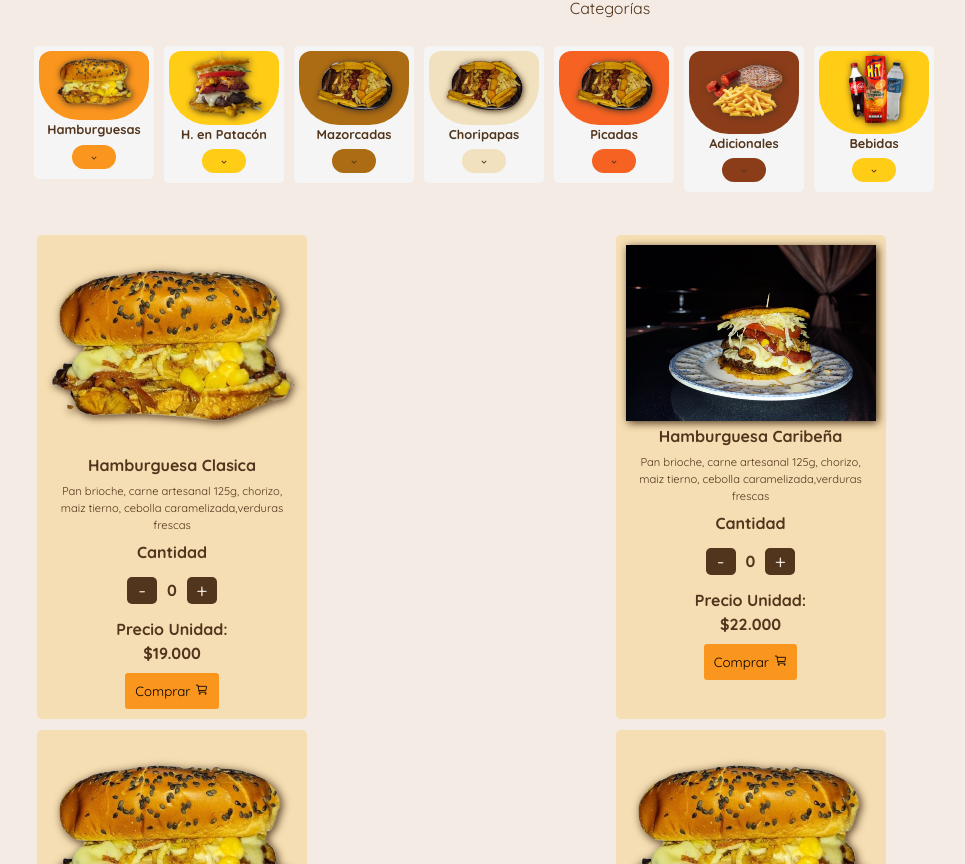
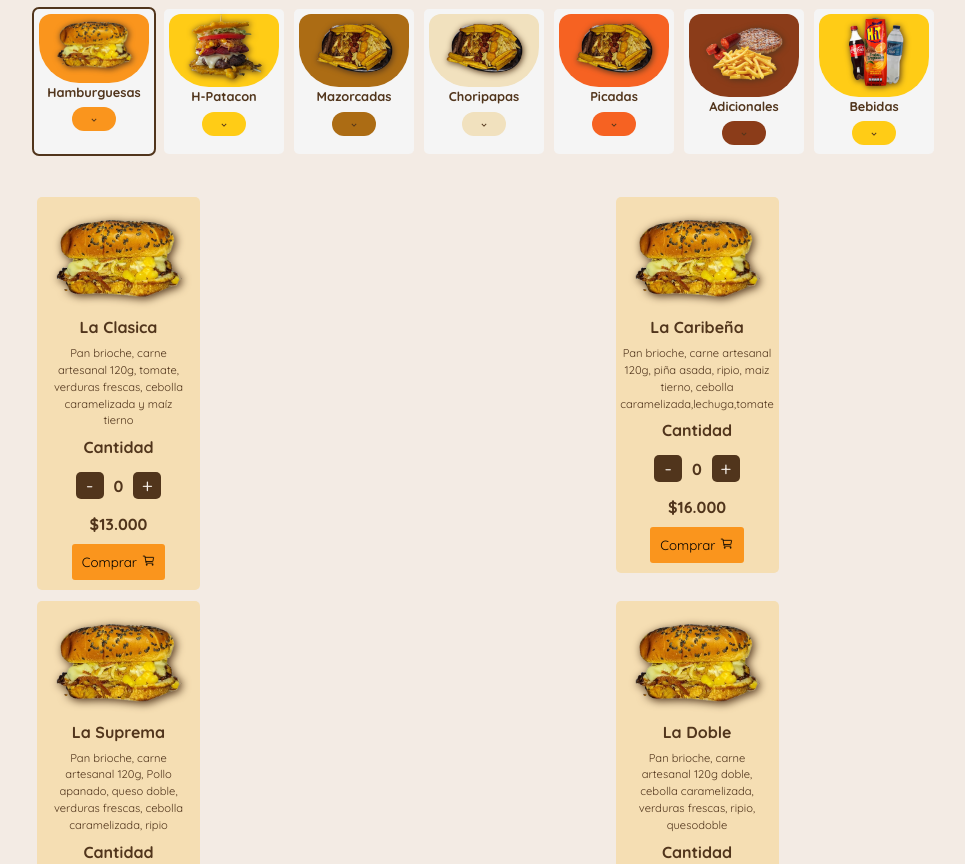
Before and after one commit to IngJuanMa/Arreboles-WebSite, a React (Vite) app: page / in a window 1280 px wide. Shown: the part 1096-1960 px from the top of the page, without its empty margins (30-995 px from the left). Built offline with nearby package versions, Linux system fonts and the light colour scheme; a web font is replaced by a local one.

Commit message:
Adicion de funcionalidad de filtro por categoría y adicion de nuevos productos

```diff
--- a/src/Components/CardNavCategoria/CardNav.css
+++ b/src/Components/CardNavCategoria/CardNav.css
@@ -6,8 +6,12 @@
     width: 110px;
     background-color: whitesmoke;
     padding: 5px;
+    height: 135px;
+    border-radius: 5px;
 
-    border-radius: 5px;
+}
+.CardNav.active{
+    outline: 2px solid var(--color-marron);
 }
 
 .imagen{
--- a/src/Components/CardNavCategoria/index.jsx
+++ b/src/Components/CardNavCategoria/index.jsx
@@ -3,9 +3,9 @@ import "./CardNav.css"
 import { MdOutlineExpandMore } from "react-icons/md";
 
 
-const CardNav = ({nombre,color,imagen}) => {
+const CardNav = ({nombre,color,imagen, Activa}) => {
     return (
-        <article className='CardNav'>
+        <article className={`CardNav ${Activa ? "active" : ""}`}>
             <section className='s-foto' style={{ backgroundColor: color }}>
                 <img src={imagen} className='imagen' />
             </section>
--- a/src/Components/CardProduct/CardProduct.css
+++ b/src/Components/CardProduct/CardProduct.css
@@ -2,16 +2,15 @@
     display: flex;
     flex-direction: column;
     align-items: center;
-
     background: wheat;
     margin: 3px;
-    max-width: 250px;
+    width: 143px;
     padding: 10px;
     border-radius: 5px;
 }
 
 .CardProducto img{
-    width: 100%;
+    width: 90%;
     filter: drop-shadow(2px 2px 4px var(--color-marron));
 }
 .CardProducto h4,
--- a/src/Components/CardProduct/index.jsx
+++ b/src/Components/CardProduct/index.jsx
@@ -22,8 +22,7 @@ const CardProduct = ({nombre, ingredientes,precio,imagen}) => {
                 <span>{Contador}</span>
                 <button onClick={SumarContador} className='boton'>+</button>
             </div>
-            <h4>Precio Unidad: <br/>
-                ${precio}</h4>
+            <h4>${precio}</h4>
             <button className='boton-comprar'>
                 Comprar
                 <IoCartOutline />
--- a/src/pages/Menu/Menu.jsx
+++ b/src/pages/Menu/Menu.jsx
@@ -2,122 +2,236 @@ import CardProduct from "../../Components/CardProduct";
 import CardNav from "../../Components/CardNavCategoria";
 import "./Productos.css"
 import { IoCartOutline } from "react-icons/io5";
+import { useState } from "react";
+import { motion } from "framer-motion";
 
+
+// Array con info de productos destacados
 const PDestacados = [
   {
     id: 1,
     nombre: "Hamburguesa Atómica",
     precio: "19.000",
-    ingredientes: "Pan brioche, carne artesanal 125g, chorizo, maiz tierno, cebolla caramelizada,verduras frescas",
     imagen: "/hamburgesa.png"
   },
   {
     id: 2,
     nombre: "Mazorcada Tentadora",
     precio: "22.000",
-    ingredientes: "Pan brioche, carne artesanal 125g, chorizo, maiz tierno, cebolla caramelizada,verduras frescas",
     imagen: "/hamburgesa.png"
   },
   {
     id: 3,
     nombre: "Choripapa Exótica",
     precio: "17.000",
-    ingredientes: "Pan brioche, carne artesanal 125g, chorizo, maiz tierno, cebolla caramelizada,verduras frescas",
     imagen: "/hamburgesa.png"
   },
   {
     id: 4,
     nombre: "H.Atómica (Patacón)",
     precio: "21.000",
-    ingredientes: "Pan brioche, carne artesanal 125g, chorizo, maiz tierno, cebolla caramelizada,verduras frescas",
     imagen: "/hamburgesa.png"
   }
 ]
+
+// Array con info de productos de las Categorías de productos
 
 const ListaProductos = [
   {
     id: 1,
     nombre: "Hamburguesas",
-    color:"#FA951D",
-    imagen:"/products/H-pan.png"
+    color: "#FA951D",
+    imagen: "/products/H-pan.png"
   },
   {
     id: 2,
-    nombre: "H. en Patacón",
-    color:"#FFCC16",
-    imagen:"/products/Ham-Patacon.png"
+    nombre: "H-Patacon",
+    color: "#FFCC16",
+    imagen: "/products/Ham-Patacon.png"
   },
   {
     id: 3,
     nombre: "Mazorcadas",
-    color:"#AC6C14",
-    imagen:"/products/picada.png"
+    color: "#AC6C14",
+    imagen: "/products/picada.png"
   },
   {
     id: 4,
     nombre: "Choripapas",
-    color:"#F1E1BE",
-    imagen:"/products/picada.png"
+    color: "#F1E1BE",
+    imagen: "/products/picada.png"
   },
   {
     id: 5,
     nombre: "Picadas",
-    color:"#F66222",
-    imagen:"/products/picada.png"
+    color: "#F66222",
+    imagen: "/products/picada.png"
   },
   {
     id: 6,
     nombre: "Adicionales",
-    color:"#8B3C19",
-    imagen:"/products/adicion.png"
+    color: "#8B3C19",
+    imagen: "/products/adicion.png"
   },
   {
     id: 7,
     nombre: "Bebidas",
-    color:"#FFCC16",
-    imagen:"/products/bebidas.png"
+    color: "#FFCC16",
+    imagen: "/products/bebidas.png"
   },
 ]
+
+// Array con info detallada de los productos
 
 const ProductosUno = [
   {
     id: 1,
-    nombre: "Hamburguesa Clasica",
-    precio: "19.000",
-    ingredientes: "Pan brioche, carne artesanal 125g, chorizo, maiz tierno, cebolla caramelizada,verduras frescas",
-    imagen: "/hamburgesa.png"
+    nombre: "La Clasica",
+    precio: "13.000",
+    ingredientes: "Pan brioche, carne artesanal 120g, tomate, verduras frescas, cebolla caramelizada y maíz tierno",
+    imagen: "/hamburgesa.png",
+    categoria: "Hamburguesas"
   },
   {
     id: 2,
-    nombre: "Hamburguesa Caribeña",
-    precio: "22.000",
-    ingredientes: "Pan brioche, carne artesanal 125g, chorizo, maiz tierno, cebolla caramelizada,verduras frescas",
-    imagen: "/patacon.jpeg"
+    nombre: "La Caribeña",
+    precio: "16.000",
+    ingredientes: "Pan brioche, carne artesanal 120g, piña asada, ripio, maiz tierno, cebolla caramelizada,lechuga,tomate",
+    imagen: "/hamburgesa.png",
+    categoria: "Hamburguesas"
   },
   {
     id: 3,
-    nombre: "Choripapa Exótica",
-    precio: "17.000",
-    ingredientes: "Pan brioche, carne artesanal 125g, chorizo, maiz tierno, cebolla caramelizada,verduras frescas",
-    imagen: "/hamburgesa.png"
+    nombre: "La Suprema",
+    precio: "18.000",
+    ingredientes: "Pan brioche, carne artesanal 120g, Pollo apanado, queso doble, verduras frescas, cebolla caramelizada, ripio",
+    imagen: "/hamburgesa.png",
+    categoria: "Hamburguesas"
   },
   {
     id: 4,
-    nombre: "H.Atómica (Patacón)",
-    precio: "21.000",
-    ingredientes: "Pan brioche, carne artesanal 125g, chorizo, maiz tierno, cebolla caramelizada,verduras frescas",
-    imagen: "/hamburgesa.png"
+    nombre: "La Doble",
+    precio: "18.000",
+    ingredientes: "Pan brioche, carne artesanal 120g doble, cebolla caramelizada, verduras frescas, ripio, quesodoble",
+    imagen: "/hamburgesa.png",
+    categoria: "Hamburguesas"
   },
   {
     id: 5,
-    nombre: "H.Atómica (Patacón)",
+    nombre: "La Atómica",
+    precio: "19.000",
+    ingredientes: "Pan brioche, carne artesanal 120g, chorizo, tocineta, maiz tierno, cebolla caramelizada,verduras frescas",
+    imagen: "/hamburgesa.png",
+    categoria: "Hamburguesas"
+  },
+
+  // Hamburguesas en patacón
+  {
+    id: 6,
+    nombre: "La Clasica (PT)",
+    precio: "15.000",
+    ingredientes: "Pan brioche, carne artesanal 120g, tomate, verduras frescas, cebolla caramelizada y maíz tierno",
+    imagen: "/products/Ham-Patacon.png",
+    categoria: "H-Patacon"
+  },
+  {
+    id: 7,
+    nombre: "La Caribeña (PT)",
+    precio: "18.000",
+    ingredientes: "Pan brioche, carne artesanal 120g, piña asada, ripio, maiz tierno, cebolla caramelizada, lechuga, tomate",
+    imagen: "/products/Ham-Patacon.png",
+    categoria: "H-Patacon"
+  },
+  {
+    id: 8,
+    nombre: "La Suprema (PT)",
+    precio: "20.000",
+    ingredientes: "Pan brioche, carne artesanal 120g, Pollo apanado, queso doble, verduras frescas, cebolla caramelizada, ripio",
+    imagen: "/products/Ham-Patacon.png",
+    categoria: "H-Patacon"
+  },
+  {
+    id: 9,
+    nombre: "La Doble (PT)",
+    precio: "20.000",
+    ingredientes: "Pan brioche, carne artesanal 120g doble, cebolla caramelizada, verduras frescas, ripio, quesodoble",
+    imagen: "/products/Ham-Patacon.png",
+    categoria: "H-Patacon"
+  },
+  {
+    id: 10,
+    nombre: "La Atómica (PT)",
     precio: "21.000",
-    ingredientes: "Pan brioche, carne artesanal 125g, chorizo, maiz tierno, cebolla caramelizada,verduras frescas",
-    imagen: "/hamburgesa.png"
+    ingredientes: "Pan brioche, carne artesanal 120g, chorizo, tocineta, maiz tierno, cebolla caramelizada,verduras frescas",
+    imagen: "/products/Ham-Patacon.png",
+    categoria: "H-Patacon"
+  },
+
+  // Mazorcadas
+  {
+    id: 11,
+    nombre: "Estelar",
+    precio: "18.000",
+    ingredientes: "Pollo en trozos, carne en trozos, lechuga, ripio, salsas, tocineta, queso gratinado, maíz tierno, cebolla caramelizada",
+    imagen: "/hamburgesa.png",
+    categoria: "Mazorcadas"
+  },
+  {
+    id: 12,
+    nombre: "Tentadora",
+    precio: "22.000",
+    ingredientes: "Pollo en trozos, carne en trozos, Chorizo en trozos, lechuga, ripio, salsas, tocineta, queso gratinado, maíz tierno, cebolla caramelizada",
+    imagen: "/hamburgesa.png",
+    categoria: "Mazorcadas"
+  },
+
+  // Choripapas
+  {
+    id: 13,
+    nombre: "Sencilla",
+    precio: "14.000",
+    ingredientes: "Chorizo en trozos, papa natural estilo francesa y salsas (Opcional)",
+    imagen: "/hamburgesa.png",
+    categoria: "Choripapas"
+  },
+  {
+    id: 14,
+    nombre: "Exótica",
+    precio: "17.000",
+    ingredientes: "Papa natural estilo francesa, chorizo en trozos, tocineta, cebolla caramelizada,ripio,queso gratinado",
+    imagen: "/hamburgesa.png",
+    categoria: "Choripapas"
+  },
+  // Picadas
+  {
+    id: 15,
+    nombre: "Picada Individual",
+    precio: "22.000",
+    ingredientes: "Porcion de pollo asado, porción de carne, porción de chorizo, 2 nuggets de pollo, 180g de papa, plátanos y salsas",
+    imagen: "/products/picada.png",
+    categoria: "Picadas"
+  },
+  {
+    id: 16,
+    nombre: "Pica2",
+    precio: "42.000",
+    ingredientes: "Doble porcion de pollo asado, doble porción de carne, 2 chorizos, 4 nuggets de pollo, 400g de papa, plátanos y salsas",
+    imagen: "/products/picada.png",
+    categoria: "Picadas"
   }
+
 ]
 
+const Categorias = ["Todas", "Hamburguesas", "H-Patacon", "Mazorcadas", "Choripapas", "Picadas", "Adicionales", "Bebidas"]
+
 function productos() {
+
+  const [categoriaSeleccionada, SetCategoriaSeleccionada] = useState("Hamburguesas");
+
+  const ProductosFiltrados = categoriaSeleccionada === "Todas"
+    ? ProductosUno :
+    ProductosUno.filter((prod) => prod.categoria === categoriaSeleccionada);
+
   return (
     <section className="s-productos">
       <h1>
@@ -148,16 +262,23 @@ function productos() {
 
       <h1 className="titulomen">Conoce nuestro Menú</h1>
       <p className="titutlocategorías">Categorías</p>
+
+      {/* código para generar las categorías dinámicamente
+        a partir del array:"ListaProductos" */}
+
       <nav className="listaproductos">
         <div className="carruselproduc">
           {
             ListaProductos.map((item) => {
               return (
-              <a key={item.id} >
+                <a key={item.id}
+                  onClick={() => SetCategoriaSeleccionada(item.nombre)}
+                  className={`itemproducto ${categoriaSeleccionada === item.nombre ? "active" : ""}`}>
                   <CardNav
+                    Activa={categoriaSeleccionada === item.nombre}
                     color={item.color}
                     nombre={item.nombre}
-                imagen={item.imagen}/>
+                    imagen={item.imagen} />
                 </a>
               )
             })
@@ -165,18 +286,25 @@ function productos() {
         </div>
       </nav>
 
+      {/* Código para generar dinámicamente las cards de los Productos
+        dependiendo de la categoría que el usuario elija */}
+
       <div className="CardsProductos">
-        {ProductosUno.map((item) => {
+        {ProductosFiltrados.map((item) => {
           return (
-            <>
+            <motion.div
+            key={item.id}
+              initial={{ opacity: 0, y: -50 }}  // Estado inicial (opacidad 0 y posición desplazada hacia abajo)
+              whileInView={{ opacity: 1, y: 0 }}  // Animación cuando se monta
+              transition={{ duration: 0.5, ease: "easeOut" }}  // Duración y tipo de animación
+            >
               <CardProduct
-                  key={item.id}
+
                 nombre={item.nombre}
                 precio={item.precio}
                 ingredientes={item.ingredientes}
-                  imagen={item.imagen}
-                />
-            </>
+                imagen={item.imagen} />
+            </motion.div>
           );
         })}
 
--- a/src/pages/Menu/Productos.css
+++ b/src/pages/Menu/Productos.css
@@ -8,9 +8,14 @@
 }
 
 .s-productos h1 {
+    display: flex;
+    flex-direction: column;
     font-family: var(--font-Monserrat);
     font-weight: 900;
     font-size: 1.7rem;
+    margin-bottom: 0;
+    width: 95%;
+    align-items: center;
 }
 
 .guion {
@@ -53,7 +58,7 @@
     padding: 8px;
     align-items: center;
     background: white;
-    box-shadow: 5px 5px 5px var(--color-marron);
+    /* box-shadow: 2px 2px 5px var(--color-marron); */
     width: 90%;
     border-radius: 5px;
     color: var(--color-marron);
@@ -68,7 +73,7 @@
 
 
 .info-card h4 {
-    font-size: 0.7em;
+    font-size: 0.8em;
     margin: 2px 0;
     font-weight: 900;
 }
@@ -140,6 +145,7 @@
 
 .titutlocategorías {
     margin-top: 0;
+    margin-bottom: 1px;
 }
 
 @media (min-width:768px) {
```
Lines whose indentation alone changed are shown as unchanged.
